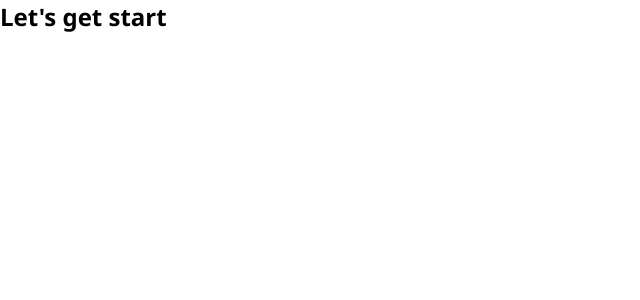
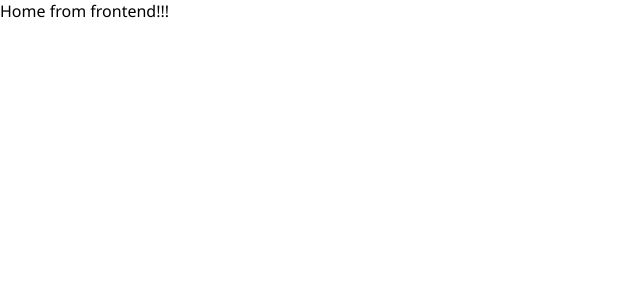
Before and after one commit to raviranjanmahto/mern_facebook, a React (Create React App) app in the folder frontend/: page / in a window 1280 px wide. Shown: the top 300 px of the page, without its empty margins (0-640 px from the left). Built offline with nearby package versions, Linux system fonts and the light colour scheme.

Commit message:
added api routes frontend

```diff
--- a/frontend/src/App.js
+++ b/frontend/src/App.js
@@ -1,9 +1,15 @@
+import { BrowserRouter, Routes, Route } from "react-router-dom";
+import { Home, Login, Profile } from "./pages/index";
 
 function App() {
   return (
-    <div className="App">
-      <h2>Let's get start</h2>
-    </div>
+    <BrowserRouter>
+      <Routes>
+        <Route path='/login' element={<Login />} exact />
+        <Route path='/profile' element={<Profile />} exact />
+        <Route path='/' element={<Home />} exact />
+      </Routes>
+    </BrowserRouter>
   );
 }
 
```
